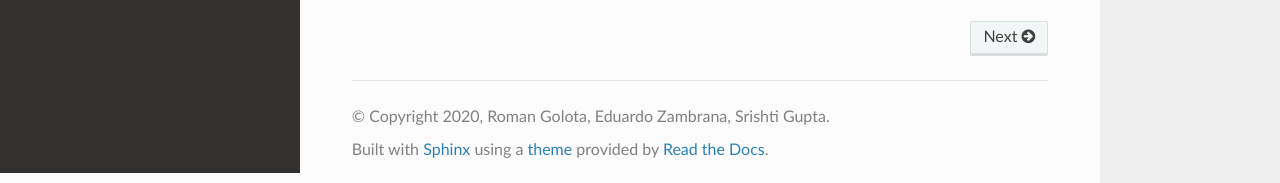
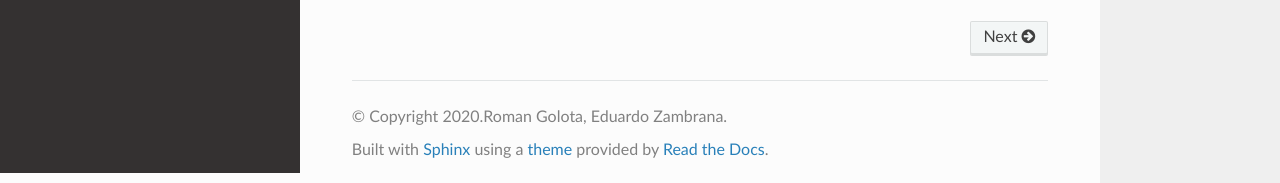
Before and after one commit to rpgolota/poisoning, a Sphinx documentation site: the page built from docs/source/index.rst, in a window 1280 px wide. Shown: the part 727-910 px from the top of the page. Built offline with Sphinx 7.4.7 and the Read the Docs theme 2.0.0, drawn with Linux system fonts in a browser that asks for light colours; some of the changed lines change nothing that is shown.

Commit message:
changed how conf.py reads information

```diff
--- a/docs/source/conf.py
+++ b/docs/source/conf.py
@@ -28,9 +28,10 @@ def get_version():
 
 project = 'poisoning'
 
-copyright = '2020, Roman Golota, Eduardo Zambrana, Srishti Gupta'
+author_list = ['Roman Golota', 'Eduardo Zambrana']
 
-author = 'Roman Golota, Eduardo Zambrana, Srishti Gupta'
+copyright = '2020.' + ', '.join(author_list)
+author = ', '.join(author_list)
 
 # The full version, including alpha/beta/rc tags
 release = get_version()
```
Also changed, not shown: 13 other files.
